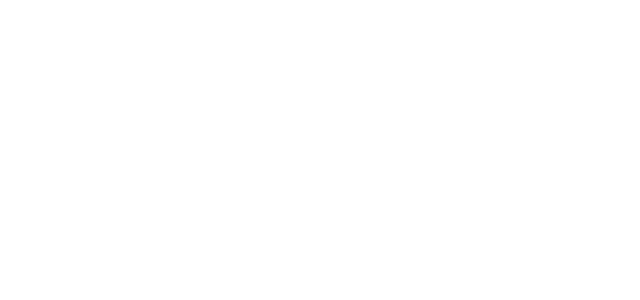
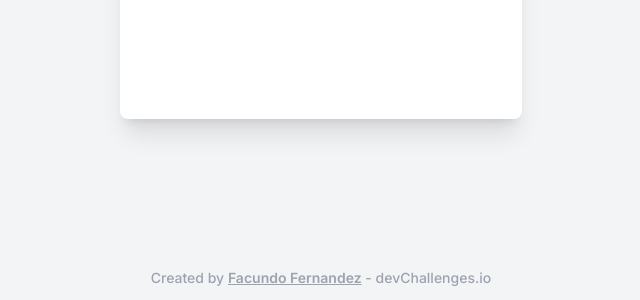
Before and after one commit to facundofernanddez/images-uploader, a Next.js app: page / in a window 1280 px wide. Shown: the part 500-800 px from the top of the page, without its empty margins (319-959 px from the left). Built offline with nearby package versions, Linux system fonts and the light colour scheme.

Commit message:
make main page

```diff
--- a/src/app/layout.tsx
+++ b/src/app/layout.tsx
@@ -1,22 +1,37 @@
-import './globals.css'
-import type { Metadata } from 'next'
-import { Inter } from 'next/font/google'
+import "./globals.css";
+import type { Metadata } from "next";
+import { Inter } from "next/font/google";
 
-const inter = Inter({ subsets: ['latin'] })
+const inter = Inter({ subsets: ["latin"] });
 
 export const metadata: Metadata = {
-  title: 'Create Next App',
-  description: 'Generated by create next app',
-}
+  title: "Images Uploader",
+  description: "Generated by Facundo Fernandez",
+};
 
 export default function RootLayout({
   children,
 }: {
-  children: React.ReactNode
+  children: React.ReactNode;
 }) {
   return (
-    <html lang="en">
-      <body className={inter.className}>{children}</body>
+    <html
+      lang="en"
+      className="bg-gray-100"
+    >
+      <body
+        className={`h-screen flex flex-col justify-between items-center ${inter.className}`}
+      >
+        {children}
+
+        <footer className="flex justify-center mb-3">
+          <p className="font-medium text-sm text-center text-gray-400">
+            Created by{" "}
+            <span className="font-semibold underline">Facundo Fernandez</span> -
+            devChallenges.io
+          </p>
+        </footer>
+      </body>
     </html>
-  )
+  );
 }
--- a/src/app/page.tsx
+++ b/src/app/page.tsx
@@ -1,3 +1,7 @@
 export default function Home() {
-  return <main></main>;
+  return (
+    <main className="flex h-screen justify-center items-center">
+      <div className="w-[402px] h-[469px] shadow-xl rounded-lg bg-white"></div>
+    </main>
+  );
 }
```
